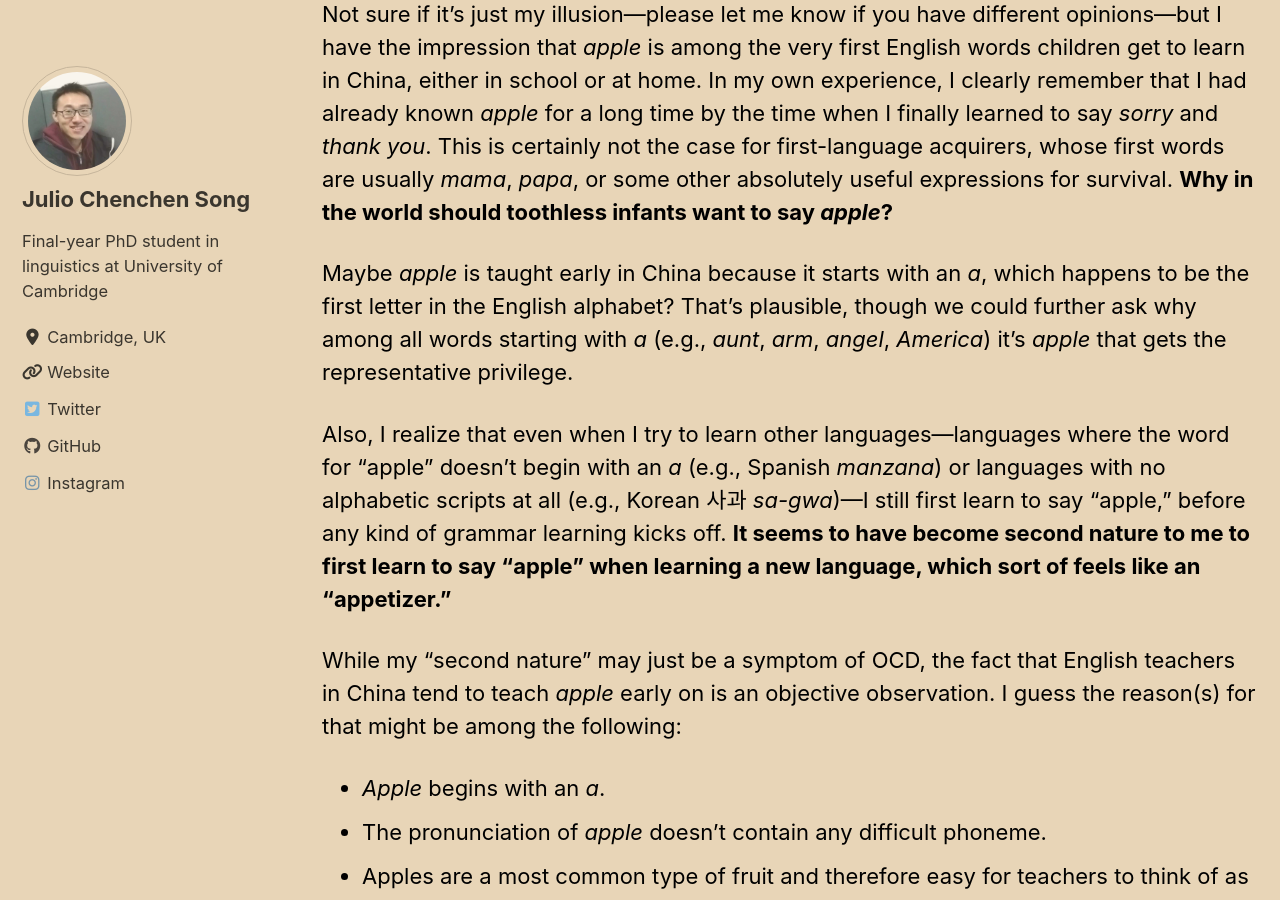
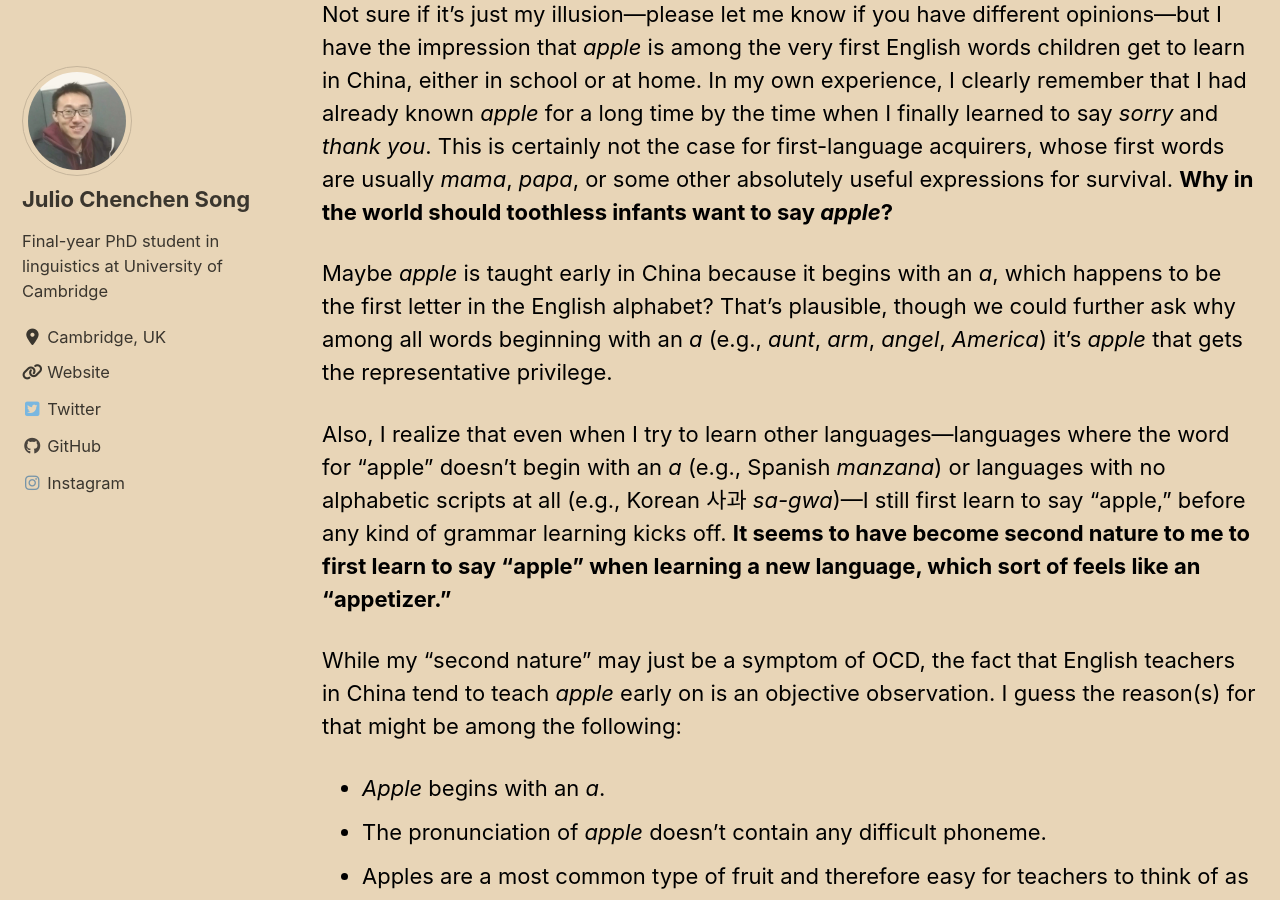
Before and after one commit to juliosong/blog, a Jekyll site: the page built from _posts/2019-10-06-apple.md, in a window 1280 px wide and 900 px high, scrolled down 886 px. Built offline with Jekyll 4.4.1, drawn with Linux system fonts in a browser that asks for light colours; cached includes are drawn as plain includes; nearby versions of some CDN libraries; some web fonts are replaced; comment, search, counter and statistics services are not loaded.

```diff
--- a/_posts/2019-10-06-apple.md
+++ b/_posts/2019-10-06-apple.md
@@ -18,7 +18,7 @@
 ## We learn to say "apple" before everything else!
 Not sure if it's just my illusion---please let me know if you have different opinions---but I have the impression that _apple_ is among the very first English words children get to learn in China, either in school or at home. In my own experience, I clearly remember that I had already known _apple_ for a long time by the time when I finally learned to say _sorry_ and _thank you_. This is certainly not the case for first-language acquirers, whose first words are usually _mama_, _papa_, or some other absolutely useful expressions for survival. **Why in the world should toothless infants want to say _apple_?**
 
-Maybe _apple_ is taught early in China because it starts with an _a_, which happens to be the first letter in the English alphabet? That's plausible, though we could further ask why among all words starting with _a_ (e.g., _aunt_, _arm_, _angel_, _America_) it's _apple_ that gets the representative privilege.
+Maybe _apple_ is taught early in China because it begins with an _a_, which happens to be the first letter in the English alphabet? That's plausible, though we could further ask why among all words beginning with an _a_ (e.g., _aunt_, _arm_, _angel_, _America_) it's _apple_ that gets the representative privilege.
 
 Also, I realize that even when I try to learn other languages---languages where the word for "apple" doesn't begin with an _a_ (e.g., Spanish _manzana_) or languages with no alphabetic scripts at all (e.g., Korean 사과 _sa-gwa_)---I still first learn to say "apple," before any kind of grammar learning kicks off. **It seems to have become second nature to me to first learn to say "apple" when learning a new language, which sort of feels like an "appetizer."**
 
```
